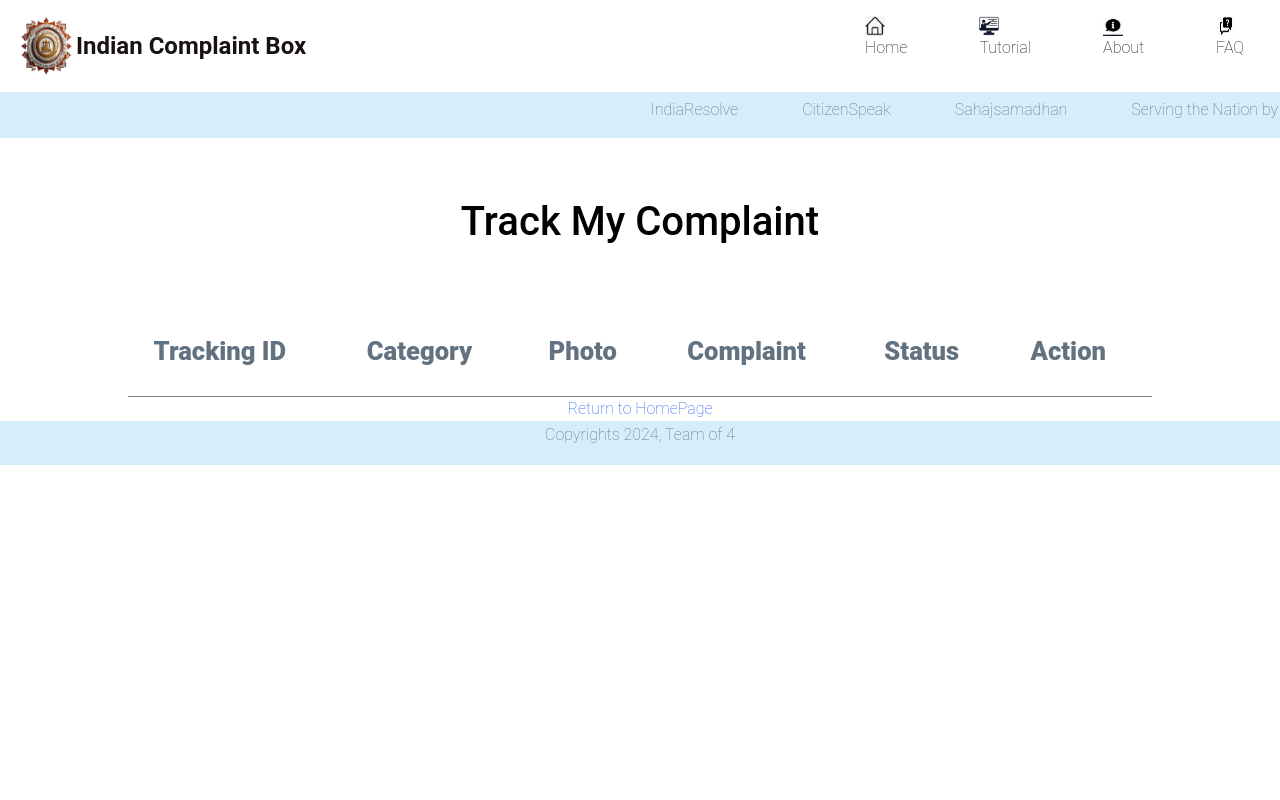
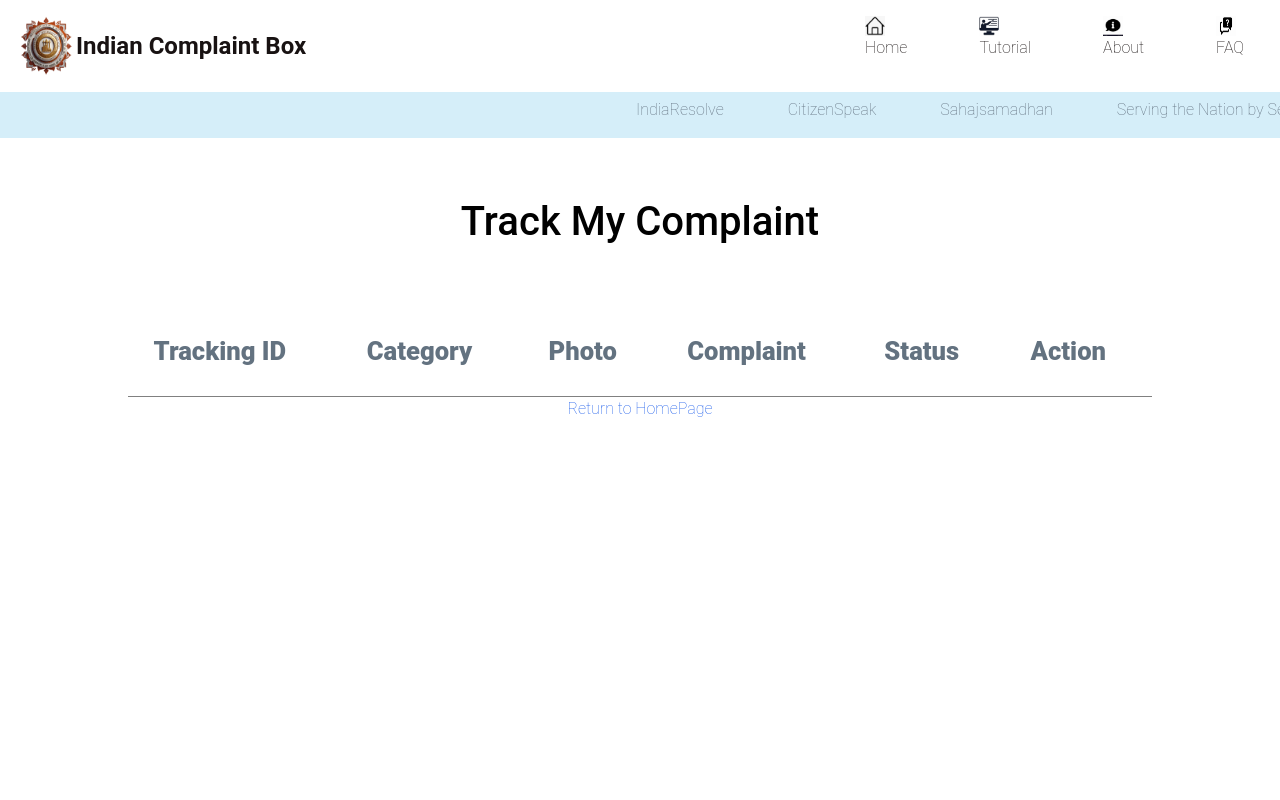
Before and after one commit to gkmohith17/Complaint-Managment-Website, a React (Create React App) app in the folder frontend/: page /Complaint-Box/TrackComplaints in a window 1280 px wide. Shown: the top 800 px of the page. Built offline with nearby package versions, Linux system fonts and the light colour scheme.

Commit message:
Minor Changes in Css

```diff
--- a/frontend/src/Components/Pages/ComplaintView.css
+++ b/frontend/src/Components/Pages/ComplaintView.css
@@ -43,8 +43,7 @@
 .complaint-box {
   border: 1px solid #ccc;
   border-radius: 4px;
-
-  width: 300px;
+  width: 20%;
   box-shadow: 0 2px 4px rgba(0, 0, 0, 0.1);
   background-color: #f9f9f9;
   margin: 20px;
@@ -80,10 +79,12 @@
   margin-top: 10px;
   background-color: rgb(125 201 236 / 32%);
   padding: 10px;
+  position: relative;
+  bottom: auto;
+  margin-bottom: 0%;
 }
 
 .like-button {
-
   width:15%;
 }
 
--- a/frontend/src/Components/Pages/TrackComplaint.css
+++ b/frontend/src/Components/Pages/TrackComplaint.css
@@ -1,4 +1,8 @@
-/* ComplaintTable.css */
+.main-page{
+  min-height: 100vh;
+}
+
+
 #ComplaintHeading {
   text-align: center;
   color: black;
--- a/frontend/src/Components/Pages/TrackComplaints.js
+++ b/frontend/src/Components/Pages/TrackComplaints.js
@@ -39,7 +39,8 @@ export default function Complaints() {
   };
 
   return (
-    <div>
+    <>
+    <section className="main-page">
       <h1 id="ComplaintHeading">Track My Complaint</h1>
 
       <table className="complaint-table">
@@ -102,6 +103,7 @@ export default function Complaints() {
           Return to HomePage
         </button>
       </div>
-    </div>
+    </section>
+    </>
   );
 }
```
